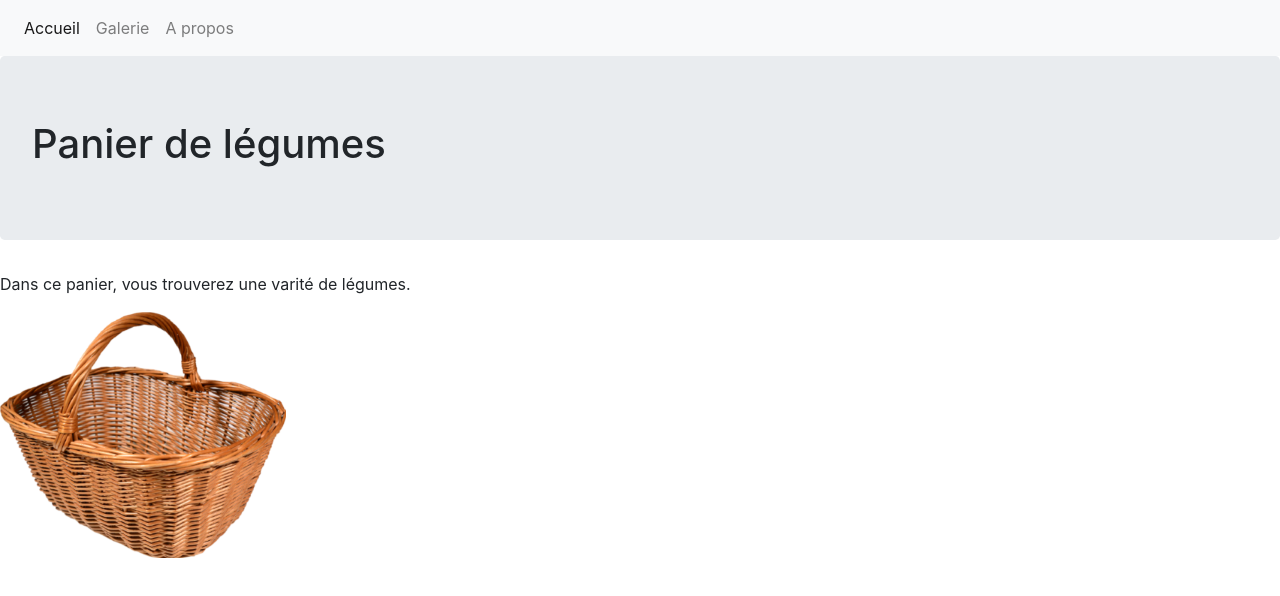
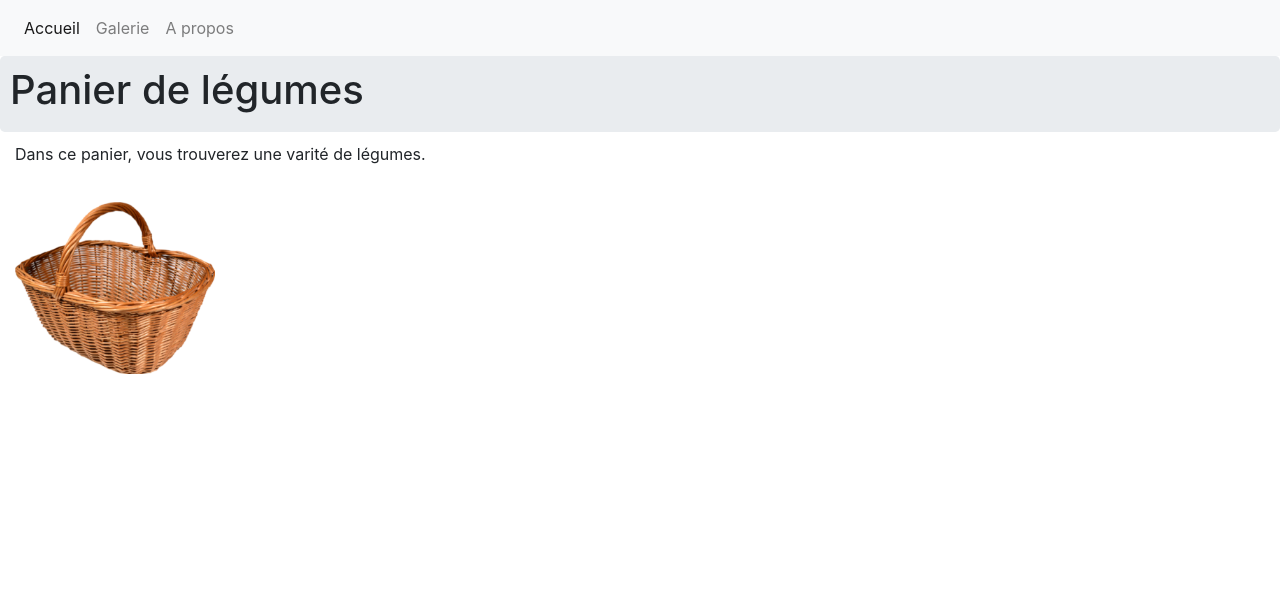
Before and after one commit to AntoineLabeeuw/app-legumes, an Angular app: page /accueil in a window 1280 px wide. Shown: the top 596 px of the page. Built offline with nearby package versions, Linux system fonts and the light colour scheme.

Commit message:
Page d'accueil: style #19

```diff
--- a/src/app/accueil/accueil.component.css
+++ b/src/app/accueil/accueil.component.css
@@ -0,0 +1,15 @@
+.jumbotron {
+  padding: 10px;
+  margin-bottom: 0;
+}
+
+.accueil {
+  padding-top: 10px;
+  padding-left: 15px;
+}
+
+img {
+  margin: auto;
+  padding-top: 20px;
+  max-width: 200px;
+}
--- a/src/app/accueil/accueil.component.html
+++ b/src/app/accueil/accueil.component.html
@@ -2,6 +2,7 @@
   <h1>Panier de légumes</h1>
 </header>
 
-<p>Dans ce panier, vous trouverez une varité de légumes.</p>
-
-<img src=".././assets/panier.png" alt="panier">
+<div class="accueil">
+  <p>Dans ce panier, vous trouverez une varité de légumes.</p>
+  <img src=".././assets/panier.png" alt="panier">
+</div>
```
Also changed, not shown: angular.json (+7 -9 lines).
